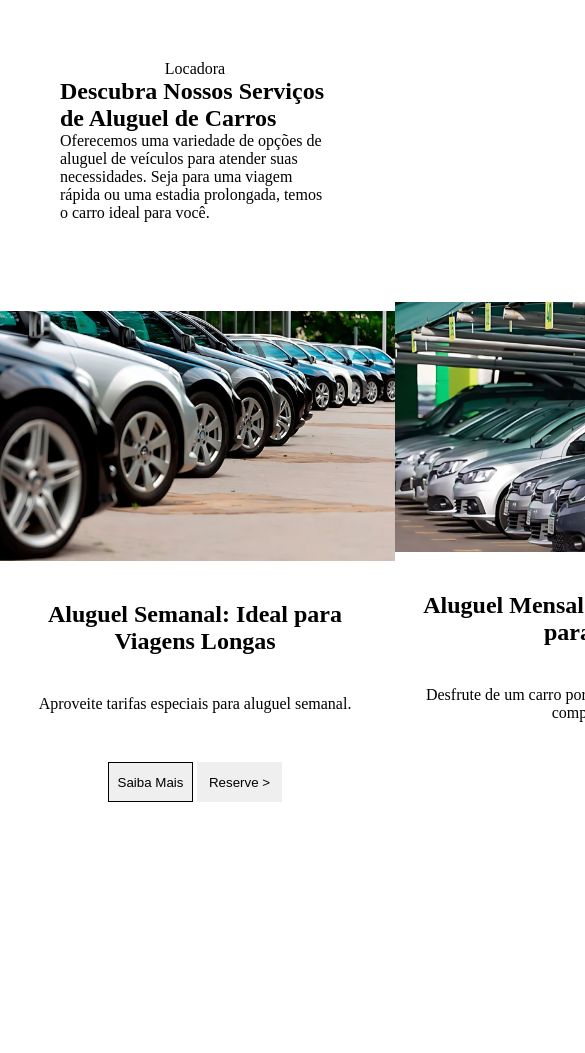
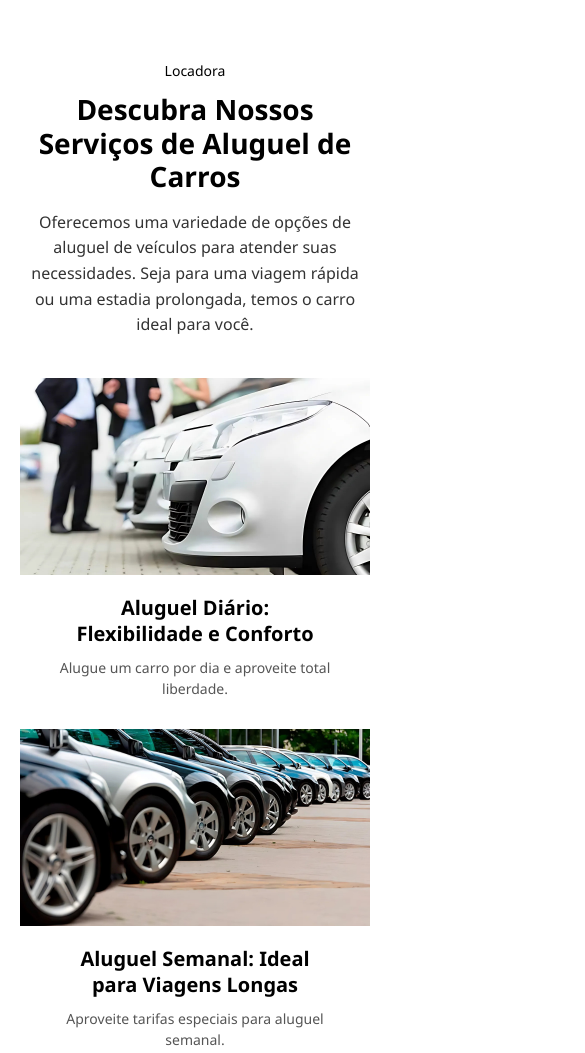
Before and after one commit to filippemonteiro/gt15_atividade_aula16, a plain HTML site: page index.html in a window 390 px wide. Shown: the top 1053 px of the page, 585 px wide, since content can reach past the window. Before the commit the page ends 844 px from the top, so only its background shows below. Drawn offline with Linux system fonts and the light colour scheme.

Commit message:
ajusta a estrutura e o estilo do HTML e CSS para melhor apresentação e responsividade

```diff
--- a/css/style.css
+++ b/css/style.css
@@ -2,38 +2,57 @@
   margin: 0;
   padding: 0;
   box-sizing: border-box;
-
+  font-family: "Segoe UI", Arial, sans-serif;
 }
 
-section {
+body {
+  line-height: 1.5;
+  color: #000;
+}
+
+.section-filippe{
   display: flex;
   flex-direction: column;
   justify-content: center;
   align-items: center;
-  max-height: 100vh;
-}
-.container-filippe {
-  margin: 30px ;
-  padding: 30px;
+  padding: 60px 20px;
+  max-width: 1200px;
+  margin: 0 auto;
 }
 
-.container-filippe p {
-  display: flex;
-  justify-content: center;
+.container-filippe {
+  text-align: center;
+  margin-bottom: 40px;
+  max-width: 800px;
+}
+
+.container-filippe p:first-child {
+  font-size: 14px;
+  font-weight: 500;
+  margin-bottom: 12px;
 }
 
 .container-filippe h1 {
-  display: flex;
-  justify-content: center;
-  align-items: center;
+  font-size: 36px;
+  font-weight: 700;
+  margin-bottom: 16px;
+  line-height: 1.2;
+  text-align: center;
+}
+
+.container-filippe p:last-child {
+  color: #333;
+  font-size: 16px;
+  line-height: 1.6;
 }
 
 .container2-filippe {
-  display: flex;
-  justify-content: center;
-  align-items: center;
+  display: grid;
+  grid-template-columns: repeat(3, 1fr);
+  gap: 30px;
+  margin-bottom: 40px;
+  width: 100%;
 }
-
 
 .text-container2-filippe {
   display: flex;
@@ -43,42 +62,95 @@ section {
 }
 
 .text-container2-filippe h2 {
-  padding: 20px;
+  font-size: 20px;
+  font-weight: 700;
+  margin-bottom: 10px;
+  line-height: 1.3;
+  padding: 0;
 }
 
 .text-container2-filippe p {
-  padding: 20px;
+  font-size: 14px;
+  color: #555;
+  max-width: 90%;
+  margin: 0 auto;
+  padding: 0;
 }
 
 .img-container2-filippe {
+  width: 100%;
+  background-color: #e0e0e0;
+  aspect-ratio: 16/9;
+  margin-bottom: 20px;
   display: flex;
+  align-items: center;
   justify-content: center;
-  align-items: center;
-  padding-top: 20px;
-  margin-bottom: 20px;
+  overflow: hidden;
 }
 
 .img-container2-filippe img {
-  width: 400px;
-  height: 250px;
+  width: 100%;
+  height: 100%;
+  object-fit: cover;
 }
 
+.btn-container-filippe {
+  display: flex;
+  justify-content: center;
+  gap: 16px;
+  margin-top: 20px;
+}
+
+.btn-filippe,
+.btn2-filippe {
+  padding: 10px 24px;
+  font-size: 15px;
+  cursor: pointer;
+  background-color: transparent;
+  color: #000;
+  font-weight: 500;
+  min-width: 120px;
+  height: auto;
+  transition: background-color 0.2s;
+}
 
 .btn-filippe {
-  justify-content: center;
-  align-items: center;
-  margin-top: 20px;
-  width: 85px;
-  height: 40px;
-  border: 0.05rem solid #000;
+  border: 1px solid #000;
+  border-radius: 0;
 }
 
 .btn2-filippe {
-  justify-content: center;
-  align-items: center;
-  margin-top: 20px;
-  width: 85px;
-  height: 40px;
-  border: none;
+  border: none; /* Removida a borda para o botão Reserve */
+}
 
+.btn-filippe:hover {
+  background-color: #f5f5f5;
 }
+
+@media (max-width: 768px) {
+  .container2-filippe {
+    grid-template-columns: 1fr;
+  }
+
+  .container-filippe h1 {
+    font-size: 28px;
+  }
+
+  .img-container2-filippe {
+    max-width: 400px;
+    margin-left: auto;
+    margin-right: auto;
+  }
+}
+
+@media (max-width: 480px) {
+  .btn-container-filippe {
+    flex-direction: column;
+    align-items: center;
+  }
+
+  .btn-filippe,
+  .btn2-filippe {
+    width: 80%;
+  }
+}
--- a/index.html
+++ b/index.html
@@ -3,12 +3,11 @@
 <head>
   <meta charset="UTF-8">
   <meta name="viewport" content="width=device-width, initial-scale=1.0">
-  <title> Site locadora de Veículos</title>
+  <title>Site locadora de Veículos</title>
   <link rel="stylesheet" href="./css/style.css">
 </head>
 <body>
-
-  <section class="">
+  <section class="section-filippe">
     <div class="container-filippe">
       <p>Locadora</p>
       <h1>Descubra Nossos Serviços de Aluguel de Carros</h1>
@@ -19,28 +18,33 @@
         <div class="img-container2-filippe">
           <img src="./assets/img/filippe/veículos.png" alt="Imagem de um carro alugado">
         </div>
-        <h2>Aluguel Diário: Flexibilidade e Conforto</h2>
+        <h2>Aluguel Diário:
+          <br>
+          Flexibilidade e Conforto</h2>
         <p>Alugue um carro por dia e aproveite total liberdade.</p>
       </div>
       <div class="text-container2-filippe">
         <div class="img-container2-filippe">
           <img src="./assets/img/filippe/veículos2.png" alt="Imagem de um carro alugado">
         </div>
-        <h2>Aluguel Semanal: Ideal para Viagens Longas</h2>
+        <h2>Aluguel Semanal: Ideal
+          <br>
+          para Viagens Longas</h2>
         <p>Aproveite tarifas especiais para aluguel semanal.</p>
       </div>
       <div class="text-container2-filippe">
         <div class="img-container2-filippe">
           <img src="./assets/img/filippe/veículos3.png" alt="Imagem de um carro alugado">
         </div>
-        <h2>Aluguel Mensal: A Melhor Opção para Você</h2>
+        <h2>Aluguel Mensal: A Melhor
+          <br>
+          Opção para Você</h2>
         <p>Desfrute de um carro por um mês inteiro com preços competitivos.</p>
       </div>
     </div>
 
     <div class="btn-container-filippe">
-      <button class="btn-filippe">Saiba Mais
-      </button>
+      <button class="btn-filippe">Saiba Mais</button>
       <button class="btn2-filippe">Reserve ></button>
     </div>
   </section>
```
